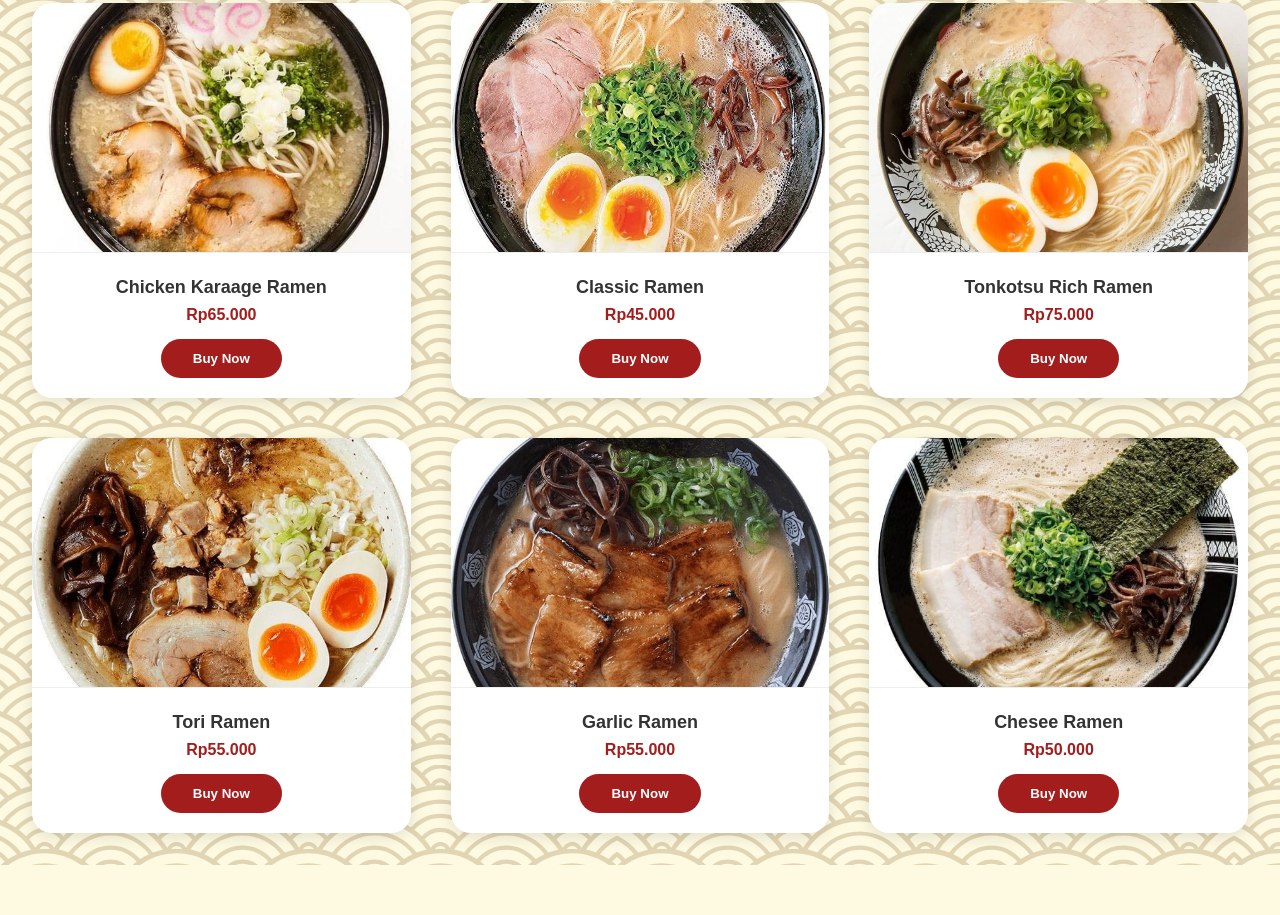
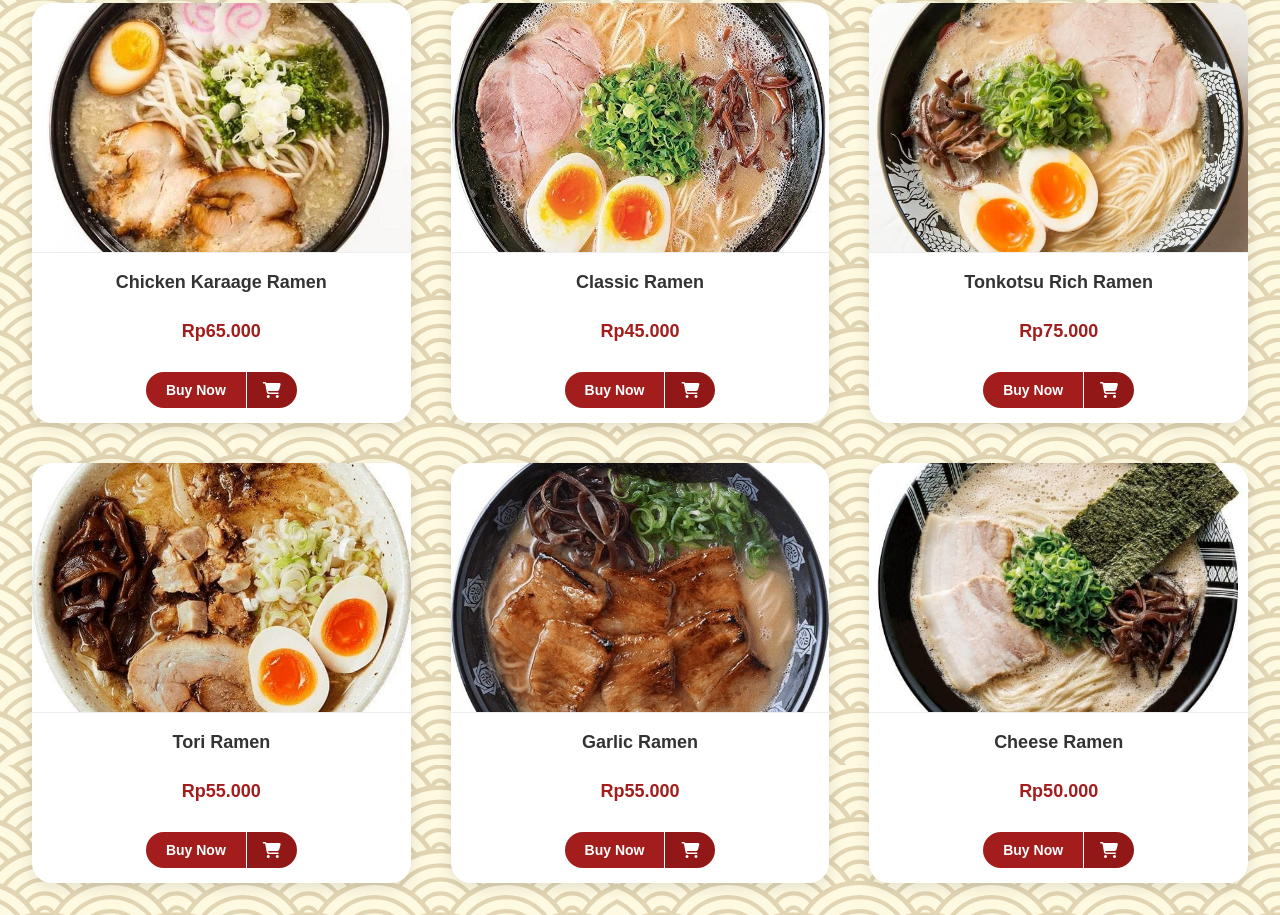
Before and after one commit to NabilahAssegaf/demos-itc, a plain HTML site: page tugas itc/maindish.html in a window 1280 px wide. Shown: the part 469-1384 px from the top of the page. Before the commit the page ends 1334 px from the top, so only its background shows below. Drawn offline with Linux system fonts and the light colour scheme.

Commit message:
update 3

```diff
--- /dev/null
+++ b/tugas itc/cartpay.css
@@ -0,0 +1,116 @@
+:root {
+  --brand: #6E1423;
+  --accent: #FEF9E1;
+  --button: #A31D1D;
+  --text: #2D2D2D;
+}
+
+* {
+  box-sizing: border-box;
+  margin: 0;
+  padding: 0;
+}
+
+body {
+  font-family: 'Segoe UI', sans-serif;
+  background-color: var(--accent);
+  padding: 40px;
+  color: var(--text);
+}
+
+.container {
+  max-width: 1080px;
+  margin: auto;
+  display: flex;
+  gap: 40px;
+  flex-wrap: wrap;
+}
+
+.form-section, .summary-section {
+  flex: 1 1 450px;
+  background: white;
+  padding: 30px;
+  border-radius: 16px;
+  box-shadow: 0 6px 18px rgba(0, 0, 0, 0.08);
+}
+
+h2 {
+  font-size: 1.6rem;
+  margin-bottom: 20px;
+  color: var(--brand);
+}
+
+.form-group {
+  margin-bottom: 20px;
+}
+
+label {
+  display: block;
+  margin-bottom: 6px;
+  font-weight: 600;
+}
+
+input, select, textarea {
+  width: 100%;
+  padding: 14px;
+  border-radius: 10px;
+  border: 1px solid #ccc;
+  font-size: 1rem;
+  background-color: #fafafa;
+}
+
+.summary-section {
+  background-color: #fffaf6;
+}
+
+.order-item {
+  display: flex;
+  justify-content: space-between;
+  padding: 12px 0;
+  border-bottom: 1px solid #eee;
+}
+
+.total {
+  font-weight: bold;
+  font-size: 1.2em;
+  margin-top: 20px;
+  text-align: right;
+}
+
+.pay-btn {
+  margin-top: 200px;
+  background-color: var(--button);
+  color: white;
+  border: none;
+  padding: 14px;
+  border-radius: 12px;
+  font-size: 1rem;
+  cursor: pointer;
+  width: 100%;
+  transition: 0.3s;
+}
+
+.pay-btn:hover {
+  background-color: #b72a41;
+}
+
+.brand-logo {
+  text-align: center;
+  margin-bottom: 40px;
+}
+
+.brand-logo img {
+  width: 110px;
+  margin-bottom: 10px;
+}
+
+.brand-logo h1 {
+  font-size: 1.8rem;
+  color: var(--brand);
+}
+
+@media screen and (max-width: 768px) {
+  .container {
+    flex-direction: column;
+  }
+}
--- a/tugas itc/catalog.css
+++ b/tugas itc/catalog.css
@@ -31,7 +31,7 @@ header {
   background-position: center;
 }
 
-/* overlay gelap */
+
 .hero::after {
   content: "";
   position: absolute;
@@ -40,25 +40,24 @@ header {
   z-index: 1;
 }
 
-/* teks yang tampil di atas */
 .hero-text {
   position: absolute;
   top: 50%;
   left: 10%;
   transform: translateY(-50%);
   color: white;
-  z-index: 2; /* > dari after */
+  z-index: 2;
 }
 
 
 .hero-text h1 {
-  font-size: 70px; /* sebelumnya 48px */
+  font-size: 70px;
   margin-bottom: 10px;
   font-weight: bold;
 }
 
 .hero-text p {
-  font-size: 35px; /* sebelumnya 22px */
+  font-size: 35px;
   max-width: 700px;
 }
 
@@ -82,7 +81,12 @@ section {
   box-shadow: 0 4px 16px rgba(0, 0, 0, 0.1);
   transition: transform 0.3s ease;
   text-align: center;
+  display: flex;
+  flex-direction: column;
+  justify-content: space-between;
+  min-height: 420px;
 }
+
 
 .category:hover {
   transform: translateY(-6px);
@@ -96,8 +100,14 @@ section {
 }
 
 .info {
-  padding: 20px;
+  display: flex;
+  flex-direction: column;
+  align-items: center;
+  justify-content: space-between;
+  padding: 15px;
+  flex-grow: 1;
 }
+
 
 .name {
   font-weight: bold;
@@ -107,23 +117,49 @@ section {
 }
 
 .price {
-  font-size: 16px;
+  font-size: 18px;
   color: #A31D1D;
   font-weight: bold;
 }
 
 .buy-btn {
-  margin-top: 15px;
+  display: inline-flex;
+  align-items: center;
+  justify-content: center;
+  margin: 10px auto 0 auto;
+  border-radius: 30px;
+  overflow: hidden;
+  border: none;
+  cursor: pointer;
+  font-family: inherit;
+  padding: 0;
+  width: auto;
+  max-width: 100%;
+}
+
+.buy-btn .text {
+  padding: 10px 20px;
   background-color: #A31D1D;
-  border: none;
-  padding: 12px 32px;
-  border-radius: 20px;
   color: white;
   font-weight: bold;
-  cursor: pointer;
-  transition: background-color 0.3s ease;
+  font-size: 14px;
+  border-right: 1px solid white;
 }
 
-.buy-btn:hover {
+.buy-btn .icon {
+  padding: 10px 16px;
+  background-color: #921818;
+  color: white;
+  font-size: 16px;
+  display: flex;
+  align-items: center;
+  justify-content: center;
+}
+
+.buy-btn .text:hover {
   background-color: #7f1616;
 }
+
+.buy-btn .icon:hover {
+  background-color: #661212;
+}
--- a/tugas itc/maindish.html
+++ b/tugas itc/maindish.html
@@ -4,6 +4,7 @@
     <meta charset="UTF-8">
     <meta name="viewport" content="width=device-width, initial-scale=1.0">
     <link rel="stylesheet" href="catalog.css">
+    <link rel="stylesheet" href="https://cdnjs.cloudflare.com/ajax/libs/font-awesome/6.5.0/css/all.min.css">
     <title>main dish</title>
 </head>
 <body>
@@ -14,62 +15,83 @@
   </div>
 </header>
 
-    <section>
+   <section class="menu-section">
     <div class="catalog">
+
       <div class="category">
-                <a href=""><img src="img/1.jpg" alt=""></a>
+        <a href="#"><img src="img/1.jpg" alt="Chicken Karaage Ramen" /></a>
         <div class="info">
           <div class="name">Chicken Karaage Ramen</div>
           <div class="price">Rp65.000</div>
-          <button class="buy-btn">Buy Now</button>
+          <button class="buy-btn">
+            <span class="text">Buy Now</span>
+            <span class="icon"><i class="fa-solid fa-cart-shopping"></i></span>
+          </button>
         </div>
       </div>
 
       <div class="category">
-                <a href=""><img src="img/2.jpg" alt=""></a>
+        <a href="#"><img src="img/2.jpg" alt="Classic Ramen" /></a>
         <div class="info">
           <div class="name">Classic Ramen</div>
           <div class="price">Rp45.000</div>
-          <button class="buy-btn">Buy Now</button>
+          <button class="buy-btn">
+            <span class="text">Buy Now</span>
+            <span class="icon"><i class="fa-solid fa-cart-shopping"></i></span>
+          </button>
         </div>
       </div>
 
       <div class="category">
-                <a href=""><img src="img/3.jpg" alt=""></a>
+        <a href="#"><img src="img/3.jpg" alt="Tonkotsu Rich Ramen" /></a>
         <div class="info">
-          <div class="name">Tonkotsu Rich Ramen </div>
+          <div class="name">Tonkotsu Rich Ramen</div>
           <div class="price">Rp75.000</div>
-          <button class="buy-btn">Buy Now</button>
+          <button class="buy-btn">
+            <span class="text">Buy Now</span>
+            <span class="icon"><i class="fa-solid fa-cart-shopping"></i></span>
+          </button>
         </div>
       </div>
 
       <div class="category">
-                <a href=""><img src="img/4.jpg" alt=""></a>
+        <a href="#"><img src="img/4.jpg" alt="Tori Ramen" /></a>
         <div class="info">
           <div class="name">Tori Ramen</div>
           <div class="price">Rp55.000</div>
-          <button class="buy-btn">Buy Now</button>
+          <button class="buy-btn">
+            <span class="text">Buy Now</span>
+            <span class="icon"><i class="fa-solid fa-cart-shopping"></i></span>
+          </button>
         </div>
       </div>
 
       <div class="category">
-                <a href=""><img src="img/5.jpg" alt=""></a>
+        <a href="#"><img src="img/5.jpg" alt="Garlic Ramen" /></a>
         <div class="info">
-          <div class="name">Garlic Ramen </div>
+          <div class="name">Garlic Ramen</div>
           <div class="price">Rp55.000</div>
-          <button class="buy-btn">Buy Now</button>
+          <button class="buy-btn">
+            <span class="text">Buy Now</span>
+            <span class="icon"><i class="fa-solid fa-cart-shopping"></i></span>
+          </button>
         </div>
       </div>
 
       <div class="category">
-                <a href=""><img src="img/6.jpg" alt=""></a>
+        <a href="#"><img src="img/6.jpg" alt="Cheese Ramen" /></a>
         <div class="info">
-          <div class="name">Chesee Ramen</div>
+          <div class="name">Cheese Ramen</div>
           <div class="price">Rp50.000</div>
-          <button class="buy-btn">Buy Now</button>
+          <button class="buy-btn">
+            <span class="text">Buy Now</span>
+            <span class="icon"><i class="fa-solid fa-cart-shopping"></i></span>
+          </button>
         </div>
       </div>
+
     </div>
   </section>
+
 </body>
 </html>
```
Also changed, not shown: tugas itc/drink.html (+25 -6 lines), tugas itc/index.html (+5 -5 lines), tugas itc/pembayaran.html (added, +73 -0 lines), tugas itc/sidedish.html (+27 -7 lines), tugas itc/style.css (+24 -11 lines), tugas itc/img/logo.png (added). Lines whose indentation alone changed are shown as unchanged.
